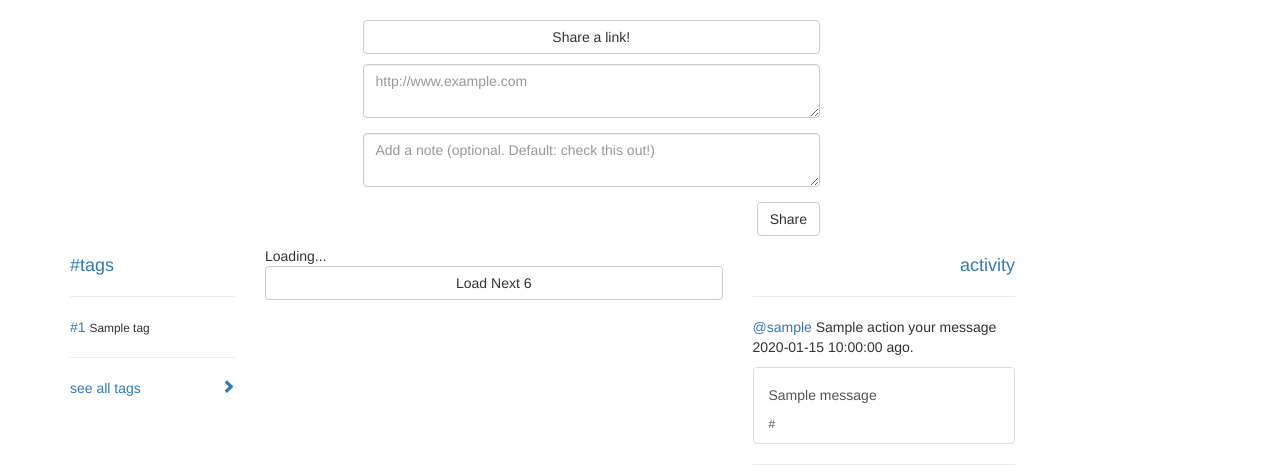
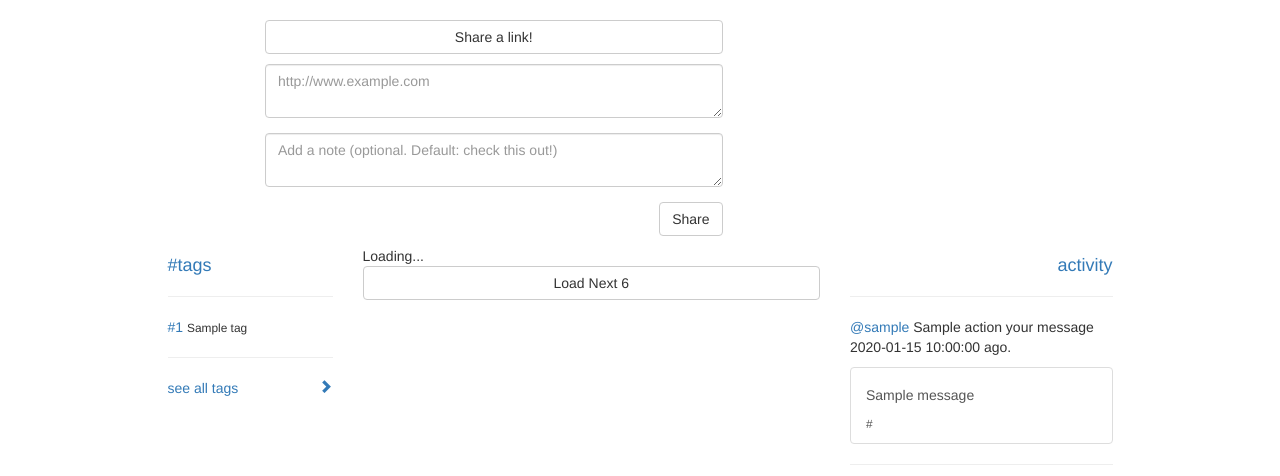
Before and after one commit to luthy2/zippmessage, a Python web app: template app/templates/inbox.html in a window 1280 px wide. Shown: the part 51-527 px from the top of the page. Run offline with Jinja, Linux system fonts and the light colour scheme; the template is opened without the code that fills it: most values are stand-ins (such as "Sample title", 1, 10 or a date in 2020); form fields are guessed from the names that the template uses; some libraries are stand-ins or nearby versions; some web fonts are replaced.

Commit message:
alert-overlay

```diff
--- a/app/templates/inbox.html
+++ b/app/templates/inbox.html
@@ -10,7 +10,7 @@
   {% endif %}
 {% endwith %}
 <div class="row">
-  <div class="col-md-5 col-md-offset-3">
+  <div class="col-md-5 col-md-offset-2">
     <div class = "alert alert-info alert-overlay dismissable"	role= "alert">
       Get notified when your friends send you messages! Add your <a href = "{{url_for('edit_user', username=g.user.username)}}" class = "alert-link">email</a>
     </div>
@@ -18,12 +18,12 @@
 </div>
 {% endif %}
 <div class = "row text-align text-center">
-  <div class = "col-md-5 col-md-offset-3 col-sm-8 col-sm-offset-3" style="padding-bottom:10px;">
+  <div class = "col-md-5 col-md-offset-2 col-sm-8 col-sm-offset-3" style="padding-bottom:10px;">
     <a href ="#compose" id ="toggleCompose" class ="btn btn-default btn-block outline">Share a link!</a>
   </div>
 </div>
 <div class = "row" id="compose"  style="padding-bottom:10px;">
-  <div class="col-md-5 col-md-offset-3 col-sm-8 col-sm-offset-3">
+  <div class="col-md-5 col-md-offset-2 col-sm-8 col-sm-offset-3">
       <form action="" method = "POST" class="">
         <div class="form-group">
           {{form.hidden_tag()}}
@@ -46,7 +46,7 @@
   </div>
 </div>
 <div class="row">
-  <div class ="col-sm-2 hidden-xs">
+  <div class ="col-sm-2 col-sm-offset-1 hidden-xs">
     <a href ="{{url_for('tags')}}"><h4>#tags</h4></a>
     <hr>
     {% if user_tags %}
```
